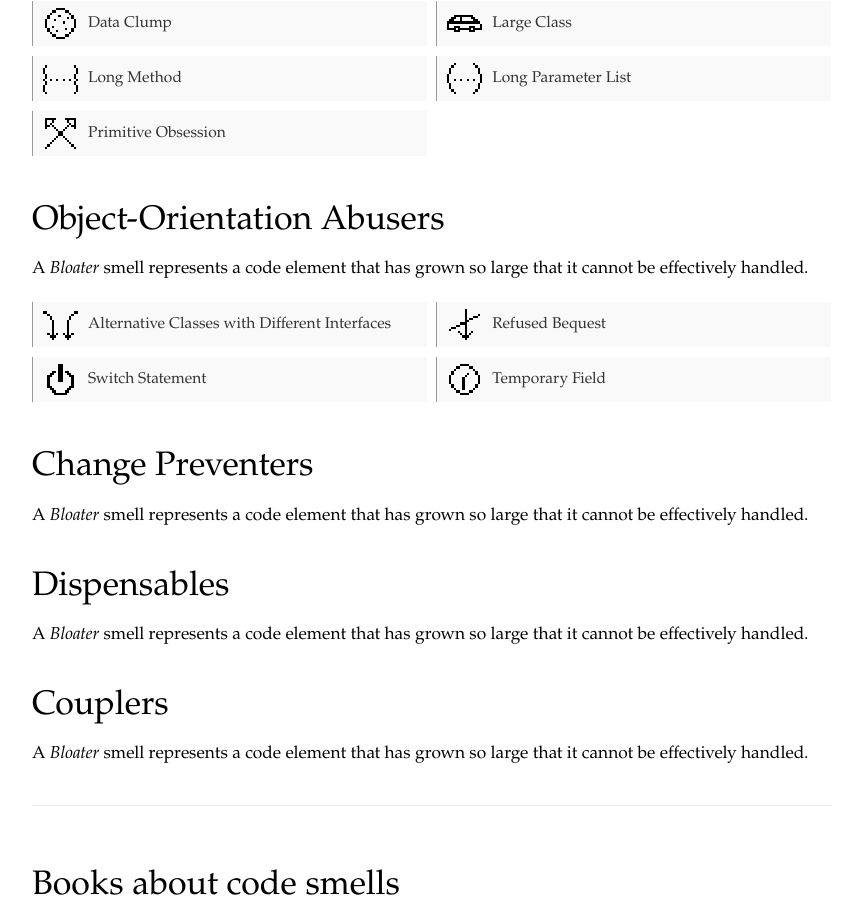
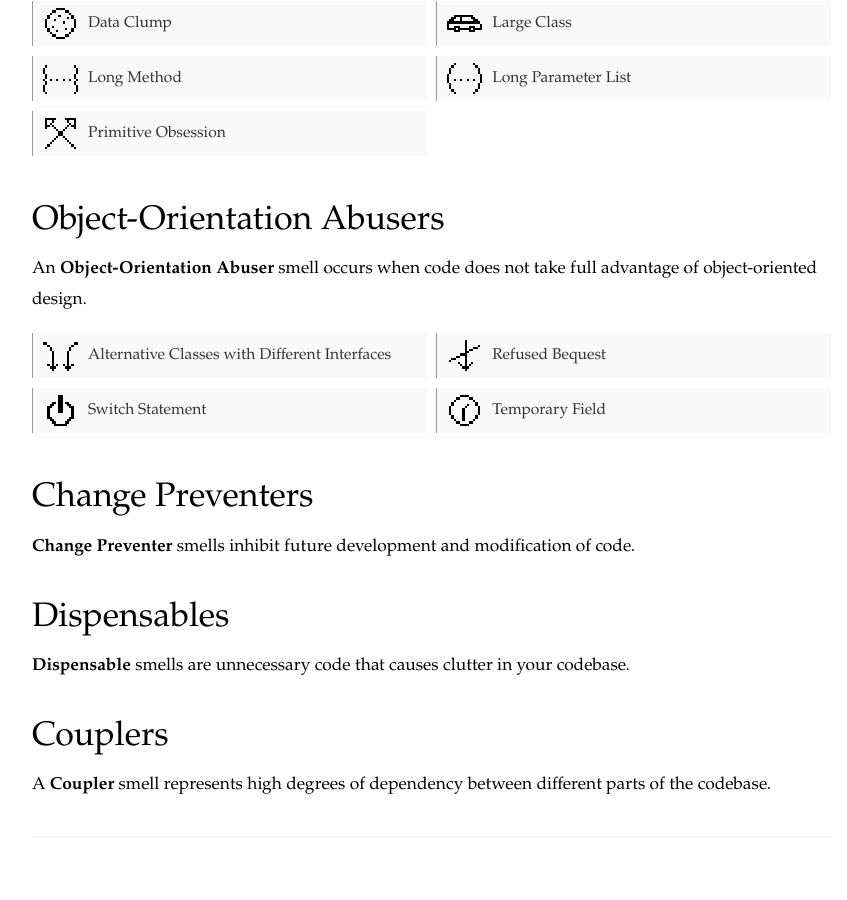
Before and after one commit to Coedice/codeSmells, a Jekyll site: the page built from index.html, in a window 1280 px wide and 900 px high, scrolled down 370 px. Shown: the whole window, without its empty margins (208-1055 px from the left). Built offline with Jekyll 4.4.1, drawn with Linux system fonts in a browser that asks for light colours.

Commit message:
Added all smell group descriptions

```diff
--- a/index.html
+++ b/index.html
@@ -5,26 +5,23 @@ groups:
 -
   name: "Bloaters"
   description: |-
-    A *Bloater* smell represents a code element that has grown so large that it cannot be effectively handled.
+    A **Bloater** smell represents a code element that has grown so large that it cannot be effectively handled.
 -
   name: "Object-Orientation Abusers"
   description: |-
-    A *Bloater* smell represents a code element that has grown so large that it cannot be effectively handled.
+    An **Object-Orientation Abuser** smell occurs when code does not take full advantage of object-oriented design.
 -
   name: "Change Preventers"
   description: |-
-    A *Bloater* smell represents a code element that has grown so large that it cannot be effectively handled.
-
+    **Change Preventer** smells inhibit future development and modification of code.
 -
   name: "Dispensables"
   description: |-
-    A *Bloater* smell represents a code element that has grown so large that it cannot be effectively handled.
-
+    **Dispensable** smells are unnecessary code that causes clutter in your codebase.
 -
   name: "Couplers"
   description: |-
-    A *Bloater* smell represents a code element that has grown so large that it cannot be effectively handled.
-
+    A **Coupler** smell represents high degrees of dependency between different parts of the codebase.
 ---
 <div id="definition">
 	<h2>Code smell <span id="pronunciation">/k&#601;&#650;d sm&#603;l/</span></h2>
```
